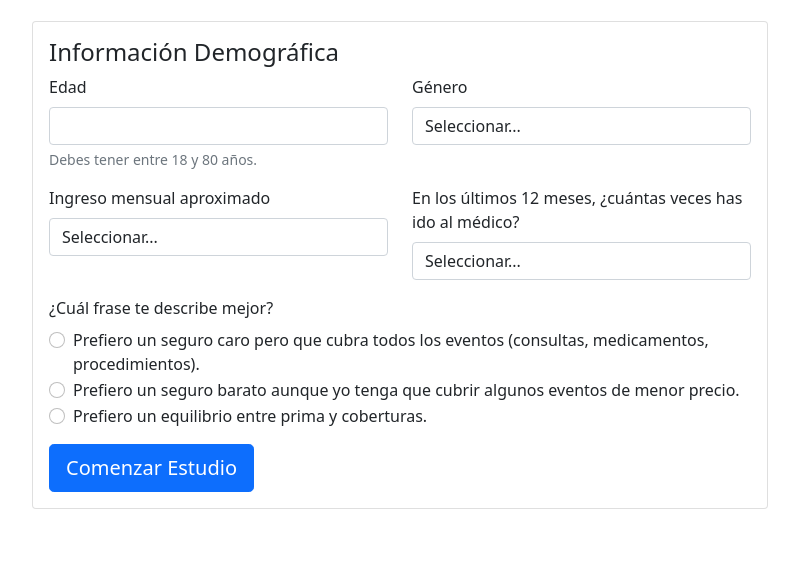
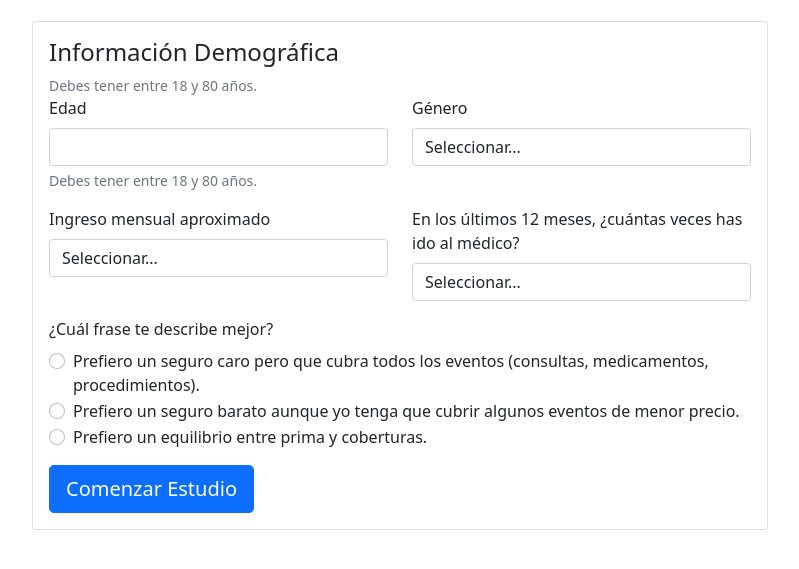
Before and after one commit to estescobar/test, a plain HTML site: page index.html in a window 1280 px wide. Shown: the part 211-780 px from the top of the page, without its empty margins (240-1039 px from the left). Drawn offline with nearby package versions, Linux system fonts and the light colour scheme.

Commit message:
editing form

```diff
--- a/index.html
+++ b/index.html
@@ -3,7 +3,7 @@
 <head>
     <meta charset="UTF-8">
     <meta name="viewport" content="width=device-width, initial-scale=1.0">
-    <title>Estudio de Preferencias de Seguros - Hackatón Actuarial</title>
+    <title>Estudio de Preferencias de Seguros</title>
     <link href="https://cdn.jsdelivr.net/npm/bootstrap@5.1.3/dist/css/bootstrap.min.css" rel="stylesheet">
     <style>
         .insurance-card {
@@ -62,6 +62,7 @@
                     <div class="card mt-4">
                       <div class="card-body">
                         <h4>Información Demográfica</h4>
+                        <div class="form-text">Debes tener entre 18 y 80 años.</div>
                         <form id="demographic-form">
                           <div class="row">
                             <!-- Edad -->
```
